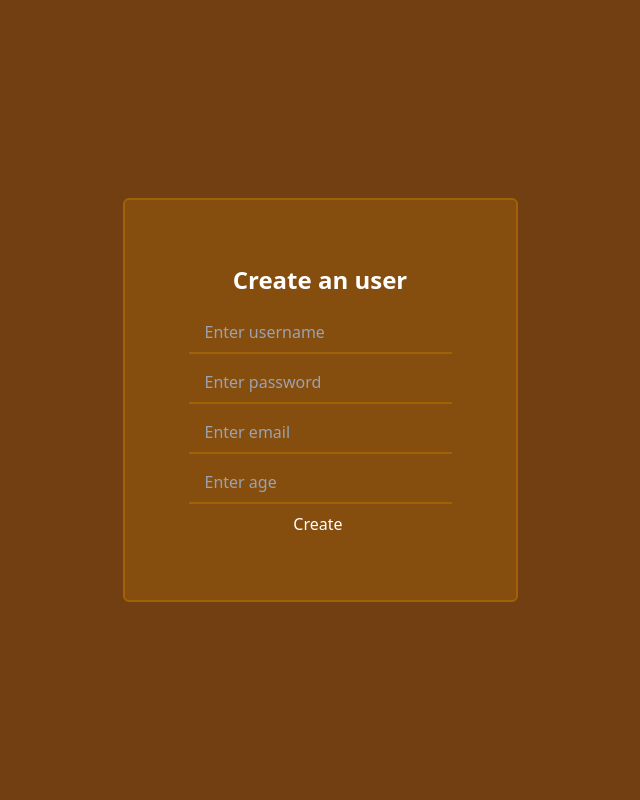
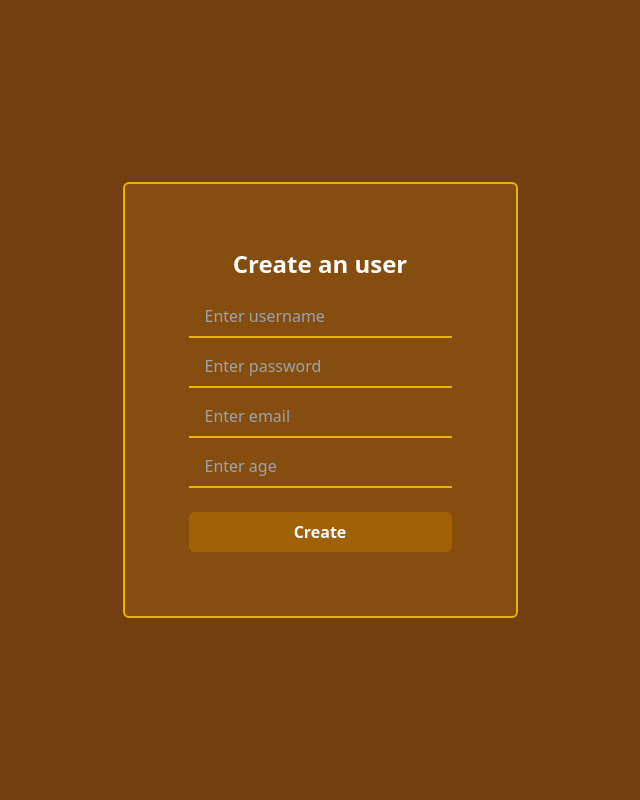
Before and after one commit to qaisersofficial/Practice-Authentication-and-Authorization-JWT-MongoDB-, a Node server app: page / in a window 1280 px wide. Shown: the whole page, without its empty margins (320-960 px from the left). Run offline with Node 20, Linux system fonts and the light colour scheme; some libraries are stand-ins or nearby versions.

Commit message:
Refactor user creation form styling and enhance submit button

```diff
--- a/views/index.ejs
+++ b/views/index.ejs
@@ -8,14 +8,14 @@
 </head>
 <body class="text-white">
 <div class="w-full h-screen bg-yellow-900 flex flex-col justify-center items-center">
-    <div class="h-fit p-16 border-2 border-yellow-700 rounded-md bg-yellow-800">
+    <div class="h-fit p-16 border-2 border-yellow-500 rounded-md bg-yellow-800">
         <h1 class="text-2xl font-bold text-center font-sans mb-4">Create an user</h1>
         <form action="/create" method="post" class="flex flex-col">
-            <input class="px-4 py-2 mb-2  bg-transparent border-b-2 border-yellow-700 focus:outline-none" type="text" placeholder="Enter username" name="username" >
-            <input class="px-4 py-2 mb-2  bg-transparent border-b-2 border-yellow-700 focus:outline-none" type="password" placeholder="Enter password" name="password" >
-            <input class="px-4 py-2 mb-2  bg-transparent border-b-2 border-yellow-700 focus:outline-none" type="email" placeholder="Enter email" name="email" >
-            <input class="px-4 py-2 mb-2  bg-transparent border-b-2 border-yellow-700 focus:outline-none" type="number" placeholder="Enter age" name="age" >
-            <input  type="submit" value="Create " >
+            <input class="px-4 py-2 mb-2  bg-transparent border-b-2 border-yellow-500 focus:outline-none" type="text" placeholder="Enter username" name="username" >
+            <input class="px-4 py-2 mb-2  bg-transparent border-b-2 border-yellow-500 focus:outline-none" type="password" placeholder="Enter password" name="password" >
+            <input class="px-4 py-2 mb-2  bg-transparent border-b-2 border-yellow-500 focus:outline-none" type="email" placeholder="Enter email" name="email" >
+            <input class="px-4 py-2 mb-2  bg-transparent border-b-2 border-yellow-500 focus:outline-none" type="number" placeholder="Enter age" name="age" >
+            <input type="submit" value="Create" class="px-6 py-2 mt-4 bg-yellow-700 text-white font-bold rounded-md hover:bg-yellow-500 hover:text-yellow-900 transition-all cursor-pointer">
         </form>
     </div>
 </div>
```
